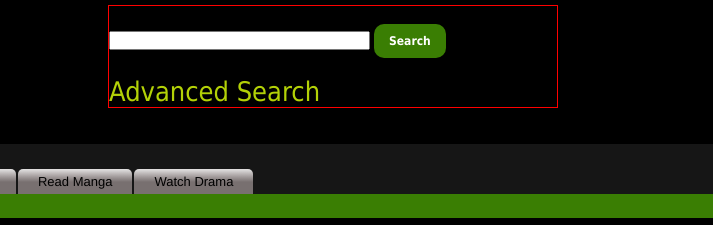
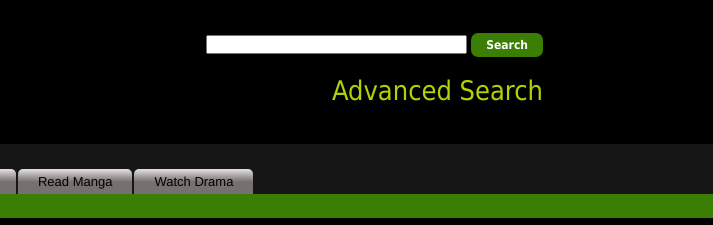
Before and after one commit to babboe1/Animesite-clone, a plain HTML site: page homepage.html in a window 1280 px wide. Shown: the top 225 px of the page, 567-1280 px from the left. Drawn offline with Linux system fonts and the light colour scheme.

Commit message:
edit form style

```diff
--- a/homepage style.css
+++ b/homepage style.css
@@ -36,11 +36,14 @@
         margin-top: 10px;
     }
     #form{
+        display: flex;
+        flex-direction: column;
+        align-items: flex-end;
         width: 100%;
         height: 100%;
         max-width: 450px;
-        border: 1px solid red;
-
+        padding-right: 15px;
+        margin-top: 10px;
     }
     #down{
         width: 100%;
@@ -173,9 +176,14 @@
         margin-top: 15px;
         margin-right: 20px;
     }
+    #dropdown{
+        background-color: #161613;
+        color: #fff;
+        line-height: 10px;
+    }
     button{
-        padding: 10px 15px;
-        border-radius: 10px;
+        padding: 5px 15px;
+        border-radius: 7px;
         background-color:rgb(58, 126, 3);
         color: white;
         font:bold 12px "Tahoma" , Arial, Helvetica, sans-serif ;
```
